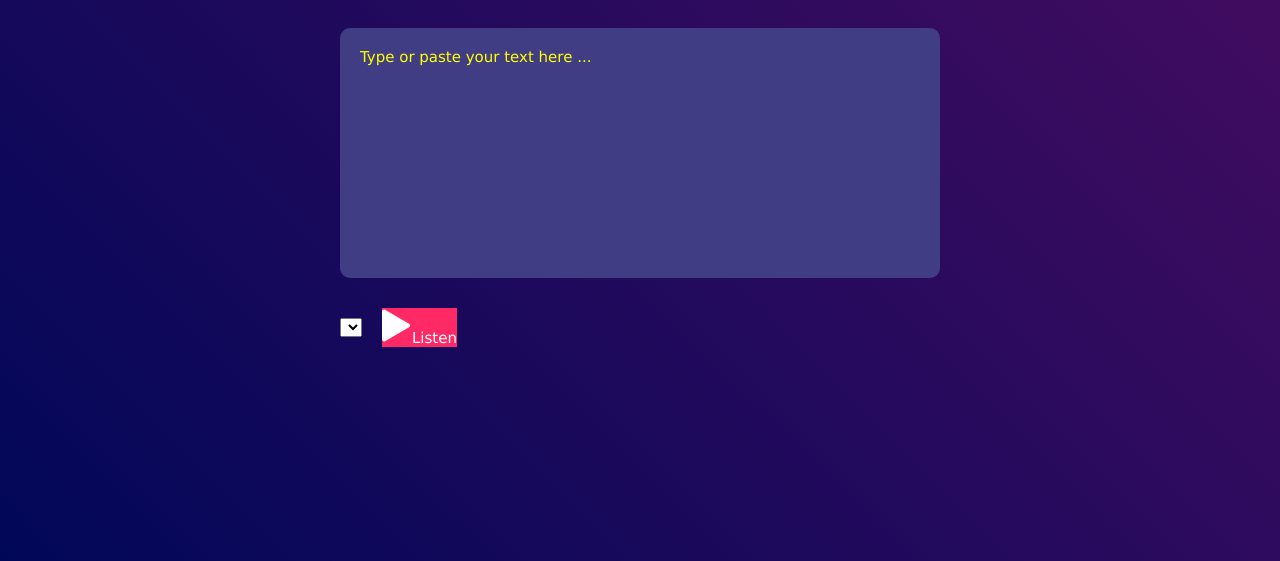
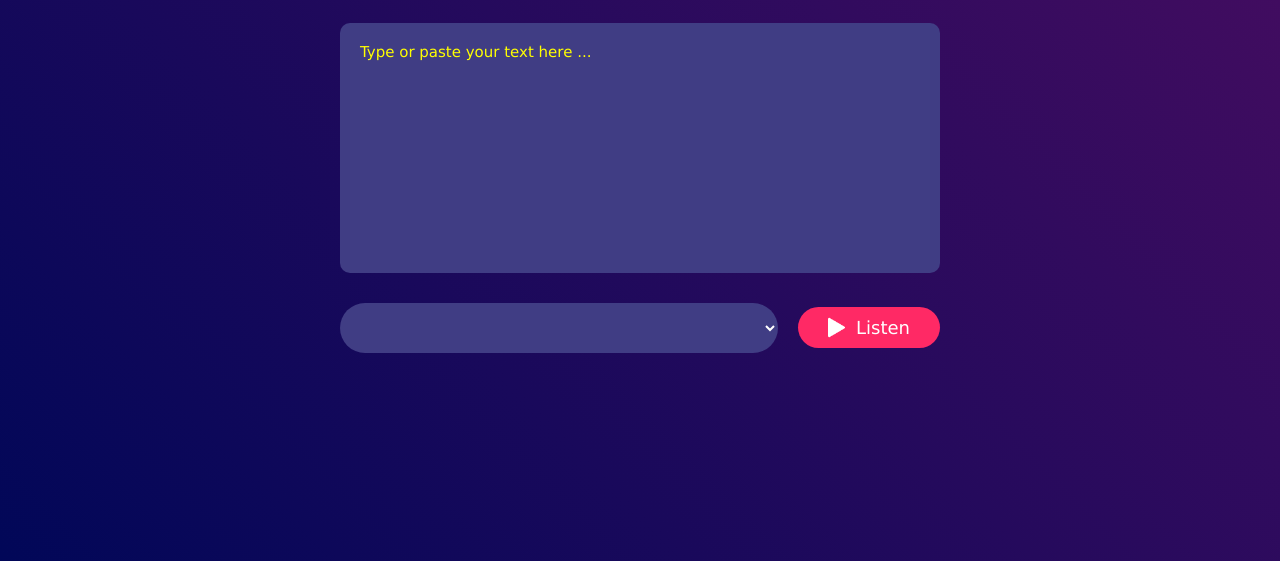
Before and after one commit to kenyansa/text_to_speech_converter, a plain HTML site: page index.html in a window 1280 px wide. Shown: the part 239-800 px from the top of the page. Drawn offline with Linux system fonts and the light colour scheme.

Commit message:
format flex area

```diff
--- a/styles.css
+++ b/styles.css
@@ -49,8 +49,27 @@ Textarea::placeholder {
 button{
     background: #ff2965;
     color: white;
-    font-size: 15px;
+    font-size: 18px;
+    padding: 10px 30px;
     border: 0;
     outline: 0;
     cursor: pointer;
+    border-radius: 35px;
+    display: flex;
+    align-items: center;
 }
+button img{
+    height: 100%;
+    margin-right: 10px;
+    width: 18px;
+}
+select{
+    flex: 1;
+    color: white;
+    background: #403d84;
+    height: 50px;
+    padding: 0 20px;
+    outline: 0;
+    border: 0;
+    border-radius: 35px;
+}
```
